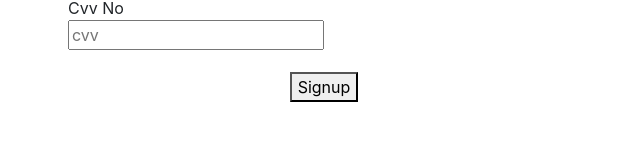
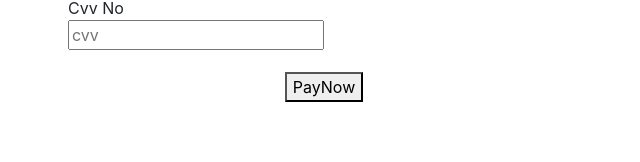
Before and after one commit to IT21102264/AF-Assingment, a React (Create React App) app in the folder client/: page /paypage in a window 1280 px wide. Shown: the part 134-296 px from the top of the page, without its empty margins (316-956 px from the left). Built offline with nearby package versions, Linux system fonts and the light colour scheme.

Commit message:
modified:   client/package-lock.json 	modified:   client/package.json 	modified:   client/src/Pages/PayPage.js

```diff
--- a/client/src/Pages/PayPage.js
+++ b/client/src/Pages/PayPage.js
@@ -14,14 +14,14 @@ export default function PayPage() {
     const sentData = async (event) => {
         event.preventDefault();
 
-        const data = {
+        const newPayment = {
             cardholdername,
             cardnumber,
             expdate,
             cvv,
           }
 
-          axios.post("http://localhost:4000/payment/add", data).then(() => {
+          axios.post("http://localhost:4000/payment/add", newPayment).then(() => {
             alert("Sent data");
           }).catch(err => {
             alert(err)
@@ -72,7 +72,7 @@ return (
             ></Input>
         </div>
     </div>
-     <Button onClick={sentData}>Signup</Button>
+     <Button onClick={sentData}>PayNow</Button>
     </Flex>
   </Box>
   );
```
Also changed, not shown: client/package.json (+7 -5 lines), 1 other file (tests, documents, lock files or other folders).
